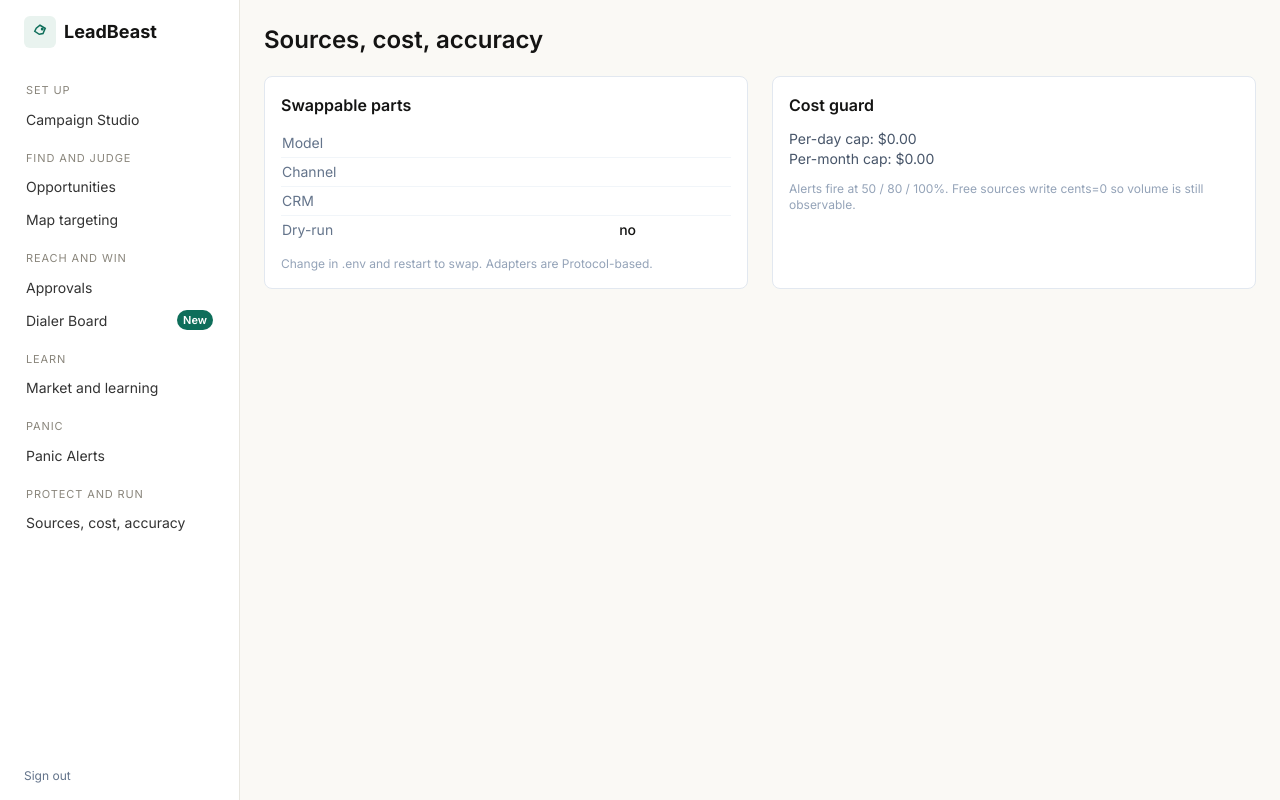
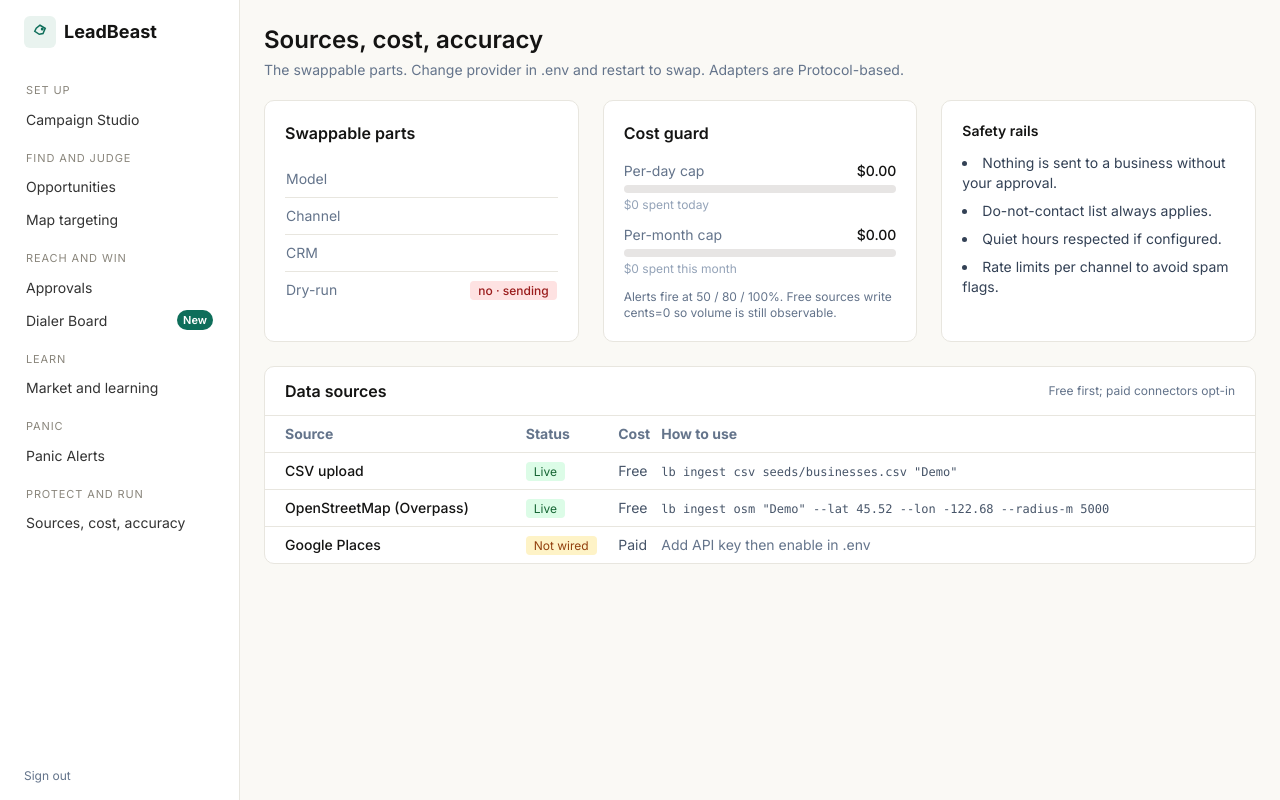
Before and after one commit to aghaazbutt/leadbeastroar, a FastAPI app: template src/leadbeast/ui/templates/sources.html in a window 1280 px wide. Run offline with FastAPI, Linux system fonts and the light colour scheme; the template is opened without the code that fills it, so the values that code supplies are empty; parts of the project's set-up code (start-up, migrations or seed data) failed here and were passed over; some libraries are stand-ins or nearby versions.

Commit message:
Dialer / Sources / Approvals: panel style + btn-primary to match base theme
Dialer: KPI tiles switch to .panel (warm cream, larger numerals); build
queue button uses btn-primary.
Sources: three-panel layout (Swappable parts / Cost guard / Safety
rails) + Data sources table listing CSV, OSM Overpass, Google Places
with Live / Not wired chips.
Approvals: panel-wrapped drafts with full-width Approve and queue btn,
empty state in a panel.

Co-Authored-By: Claude Opus 4.7 (1M context) <noreply@anthropic.com>

```diff
--- a/src/leadbeast/ui/templates/sources.html
+++ b/src/leadbeast/ui/templates/sources.html
@@ -2,28 +2,119 @@
 {% block title %}Sources, cost, accuracy · LeadBeast{% endblock %}
 {% block content %}
 <div class="p-6">
-  <h1 class="text-2xl font-semibold mb-5">Sources, cost, accuracy</h1>
+  <h1 class="text-2xl font-semibold">Sources, cost, accuracy</h1>
+  <p class="text-sm text-slate-500 mt-1 mb-5">
+    The swappable parts. Change provider in .env and restart to swap. Adapters are Protocol-based.
+  </p>
 
-  <div class="grid grid-cols-2 gap-6">
-    <div class="bg-white border border-slate-200 rounded-lg p-4">
-      <h2 class="font-semibold mb-3">Swappable parts</h2>
+  <div class="grid grid-cols-3 gap-6">
+
+    <div class="panel p-5">
+      <h2 class="font-semibold mb-4">Swappable parts</h2>
       <table class="w-full text-sm">
         <tbody>
-          <tr class="border-b border-slate-100"><td class="py-1 text-slate-500">Model</td><td class="py-1 font-medium">{{ settings_view.model_provider }}</td></tr>
-          <tr class="border-b border-slate-100"><td class="py-1 text-slate-500">Channel</td><td class="py-1 font-medium">{{ settings_view.channel_provider }}</td></tr>
-          <tr class="border-b border-slate-100"><td class="py-1 text-slate-500">CRM</td><td class="py-1 font-medium">{{ settings_view.crm_provider }}</td></tr>
-          <tr><td class="py-1 text-slate-500">Dry-run</td><td class="py-1 font-medium">{{ "yes" if settings_view.dry_run else "no" }}</td></tr>
+          <tr class="border-b" style="border-color:var(--line)">
+            <td class="py-2 text-slate-500">Model</td>
+            <td class="py-2 font-medium text-right">{{ settings_view.model_provider }}</td>
+          </tr>
+          <tr class="border-b" style="border-color:var(--line)">
+            <td class="py-2 text-slate-500">Channel</td>
+            <td class="py-2 font-medium text-right">{{ settings_view.channel_provider }}</td>
+          </tr>
+          <tr class="border-b" style="border-color:var(--line)">
+            <td class="py-2 text-slate-500">CRM</td>
+            <td class="py-2 font-medium text-right">{{ settings_view.crm_provider }}</td>
+          </tr>
+          <tr>
+            <td class="py-2 text-slate-500">Dry-run</td>
+            <td class="py-2 font-medium text-right">
+              {% if settings_view.dry_run %}
+                <span class="chip-A rounded px-2 py-0.5 text-xs">yes · safe</span>
+              {% else %}
+                <span class="chip-D rounded px-2 py-0.5 text-xs">no · sending</span>
+              {% endif %}
+            </td>
+          </tr>
         </tbody>
       </table>
-      <div class="text-xs text-slate-400 mt-3">Change in .env and restart to swap. Adapters are Protocol-based.</div>
     </div>
 
-    <div class="bg-white border border-slate-200 rounded-lg p-4">
-      <h2 class="font-semibold mb-3">Cost guard</h2>
-      <div class="text-sm text-slate-600">Per-day cap: ${{ "%.2f"|format(settings_view.cap_per_day/100) }}</div>
-      <div class="text-sm text-slate-600">Per-month cap: ${{ "%.2f"|format(settings_view.cap_per_month/100) }}</div>
-      <div class="text-xs text-slate-400 mt-3">Alerts fire at 50 / 80 / 100%. Free sources write cents=0 so volume is still observable.</div>
+    <div class="panel p-5">
+      <h2 class="font-semibold mb-4">Cost guard</h2>
+      <div class="space-y-3">
+        <div>
+          <div class="flex justify-between text-sm">
+            <span class="text-slate-500">Per-day cap</span>
+            <span class="font-medium">${{ "%.2f"|format(settings_view.cap_per_day/100) }}</span>
+          </div>
+          <div class="h-2 mt-1 rounded bg-stone-200 overflow-hidden">
+            <div class="h-full" style="width: 0%; background:var(--accent)"></div>
+          </div>
+          <div class="text-xs text-slate-400 mt-1">$0 spent today</div>
+        </div>
+        <div>
+          <div class="flex justify-between text-sm">
+            <span class="text-slate-500">Per-month cap</span>
+            <span class="font-medium">${{ "%.2f"|format(settings_view.cap_per_month/100) }}</span>
+          </div>
+          <div class="h-2 mt-1 rounded bg-stone-200 overflow-hidden">
+            <div class="h-full" style="width: 0%; background:var(--accent)"></div>
+          </div>
+          <div class="text-xs text-slate-400 mt-1">$0 spent this month</div>
+        </div>
+        <p class="text-xs text-slate-500">
+          Alerts fire at 50 / 80 / 100%. Free sources write cents=0 so volume is still observable.
+        </p>
+      </div>
     </div>
+
+    <div class="panel p-5 text-sm">
+      <h2 class="font-semibold mb-3">Safety rails</h2>
+      <ul class="text-slate-700 space-y-2 list-disc list-inside">
+        <li>Nothing is sent to a business without your approval.</li>
+        <li>Do-not-contact list always applies.</li>
+        <li>Quiet hours respected if configured.</li>
+        <li>Rate limits per channel to avoid spam flags.</li>
+      </ul>
+    </div>
+
+  </div>
+
+  <div class="panel mt-6">
+    <div class="flex items-center justify-between px-5 py-3 border-b" style="border-color:var(--line)">
+      <h2 class="font-semibold">Data sources</h2>
+      <span class="text-xs text-slate-500">Free first; paid connectors opt-in</span>
+    </div>
+    <table class="w-full text-sm">
+      <thead class="text-slate-500 text-left border-b" style="border-color:var(--line)">
+        <tr>
+          <th class="py-2 pl-5">Source</th>
+          <th class="py-2">Status</th>
+          <th class="py-2">Cost</th>
+          <th class="py-2 pr-5">How to use</th>
+        </tr>
+      </thead>
+      <tbody>
+        <tr class="border-b" style="border-color:var(--line)">
+          <td class="py-2 pl-5 font-medium">CSV upload</td>
+          <td class="py-2"><span class="chip-A rounded px-2 py-0.5 text-xs">Live</span></td>
+          <td class="py-2 text-slate-600">Free</td>
+          <td class="py-2 pr-5 text-slate-600"><code class="text-xs">lb ingest csv seeds/businesses.csv "Demo"</code></td>
+        </tr>
+        <tr class="border-b" style="border-color:var(--line)">
+          <td class="py-2 pl-5 font-medium">OpenStreetMap (Overpass)</td>
+          <td class="py-2"><span class="chip-A rounded px-2 py-0.5 text-xs">Live</span></td>
+          <td class="py-2 text-slate-600">Free</td>
+          <td class="py-2 pr-5 text-slate-600"><code class="text-xs">lb ingest osm "Demo" --lat 45.52 --lon -122.68 --radius-m 5000</code></td>
+        </tr>
+        <tr>
+          <td class="py-2 pl-5 font-medium">Google Places</td>
+          <td class="py-2"><span class="chip-C rounded px-2 py-0.5 text-xs">Not wired</span></td>
+          <td class="py-2 text-slate-600">Paid</td>
+          <td class="py-2 pr-5 text-slate-500">Add API key then enable in .env</td>
+        </tr>
+      </tbody>
+    </table>
   </div>
 </div>
 {% endblock %}
```
Also changed, not shown: src/leadbeast/ui/templates/approvals.html (+31 -12 lines), src/leadbeast/ui/templates/dialer.html (+12 -12 lines).
